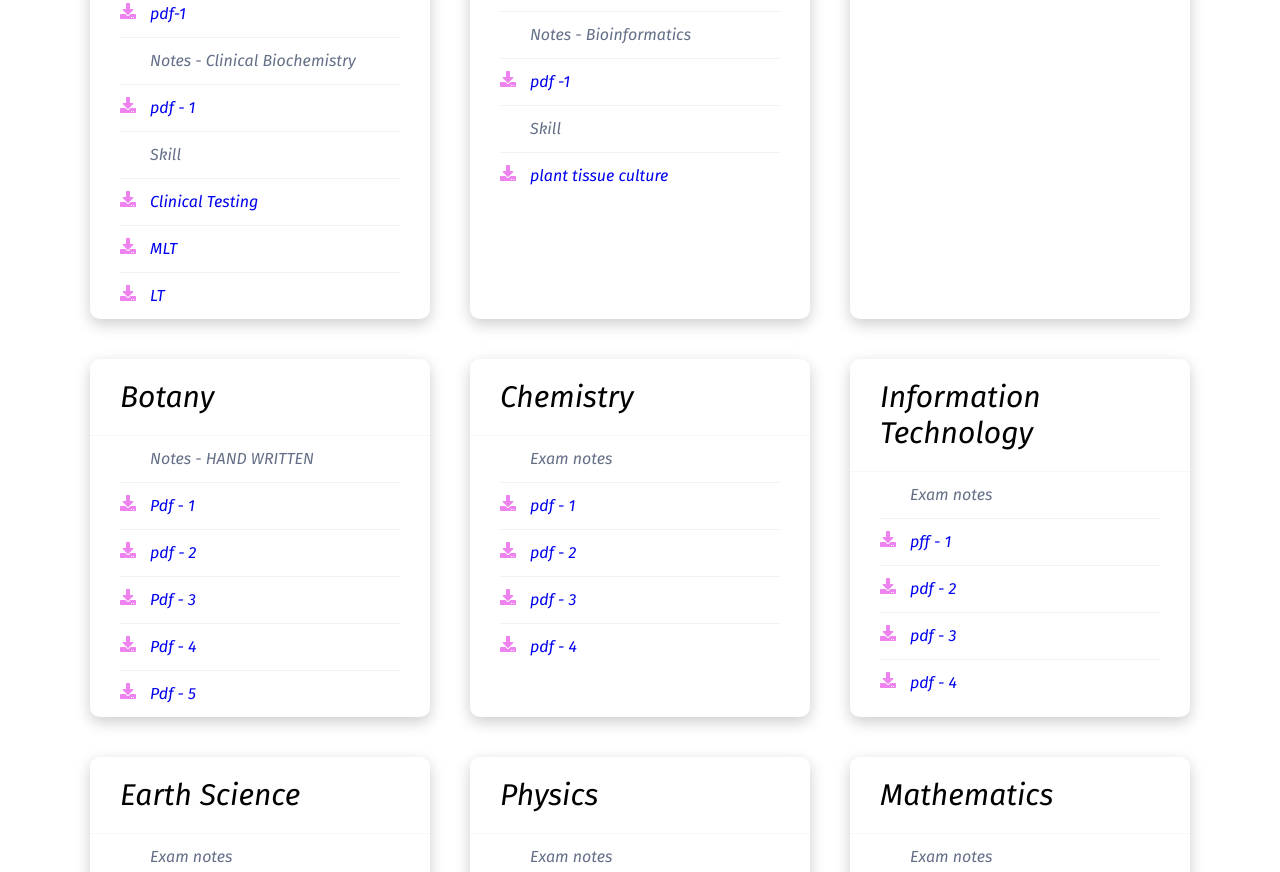
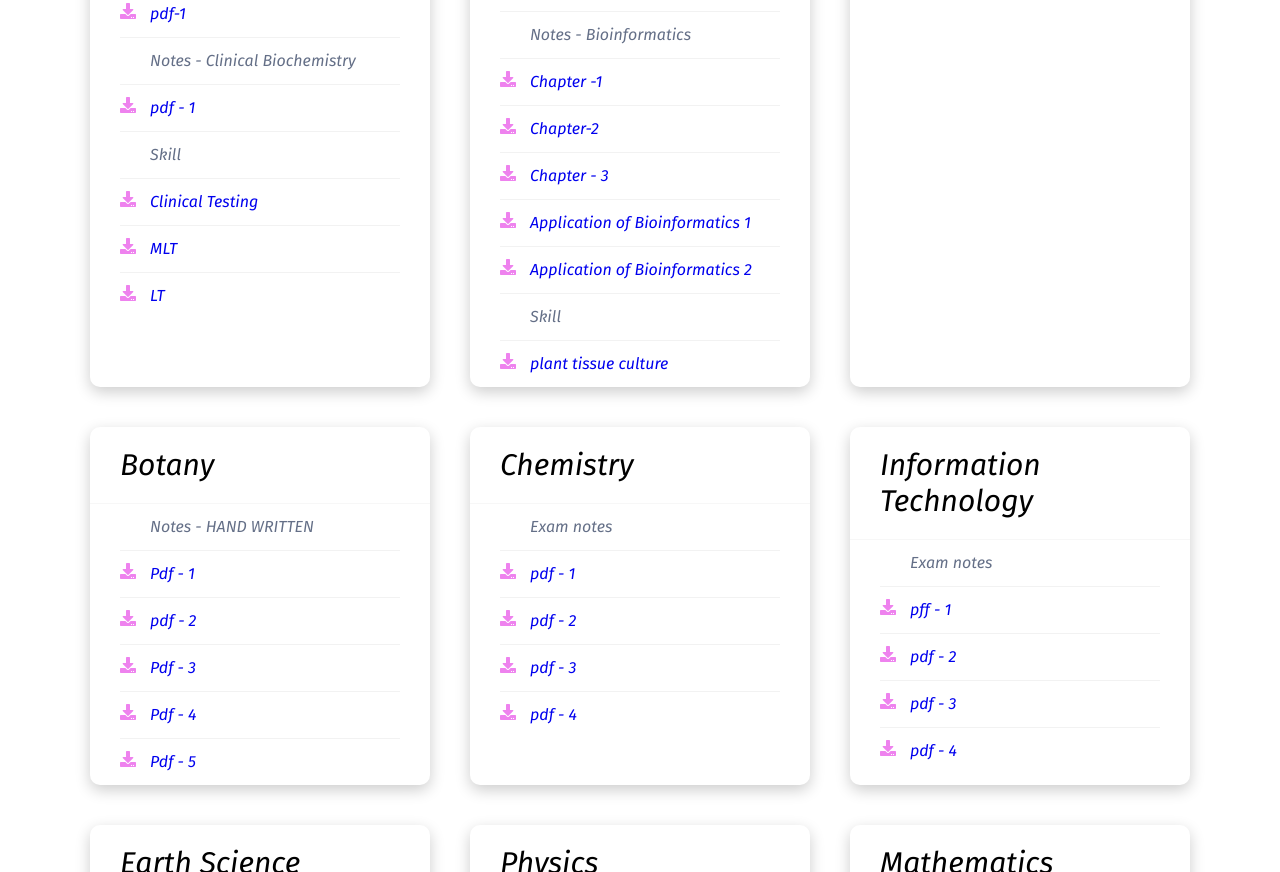
Before and after one commit to bhatmohsin/notesbook, a plain HTML site: page pages/semester_1.html in a window 1280 px wide. Shown: the part 1157-2029 px from the top of the page. Drawn offline with nearby package versions, Linux system fonts and the light colour scheme.

Commit message:
Update semester_1.html to add bioinformatics and biotechnology notes

```diff
--- a/pages/semester_1.html
+++ b/pages/semester_1.html
@@ -143,16 +143,20 @@
             <div class="pricing-body">
                 <ul>
                     <li>Proteins and amino acids</li>
-                    <li><a href="not_found.html"><i class="fa fa-download"></i> pdf -1 </a></li>
+                    <li><a href="https://drive.usercontent.google.com/u/0/uc?id=1mSoV7muDhUspkwrvePA-WclnFcmlJ0K0&export=download"><i class="fa fa-download"></i> pdf -1 </a></li>
                     <!--<li><a href="not_found.html"><i class="fa fa-download"></i> pdf -2</a></li>
                     <li><a href="not_found.html"><i class="fa fa-download"></i> pdf - 3</a></li>
                     <li><a href="not_found.html"><i class="fa fa-download"></i> pdf - 4</a></li>-->
                     <li>Carbohydrates </li>
-                    <li><a href="not_found.html"><i class="fa fa-download"></i> pdf -1 </a></li>
+                    <li><a href="https://drive.usercontent.google.com/u/0/uc?id=1mTyJLSmCow_Od2aGfErf3_wSxCDkwrZQ&export=download"><i class="fa fa-download"></i> pdf -1 </a></li>
                     <li>Fatty acids and nucleic acids </li>
-                    <li><a href="not_found.html"><i class="fa fa-download"></i> pdf -1 </a></li>
+                    <li><a href="https://drive.usercontent.google.com/u/0/uc?id=1mam9IFofjaDuwLR8GYwAShl2MwB7VakQ&export=download"><i class="fa fa-download"></i> pdf -1 </a></li>
                     <li>Notes - Bioinformatics</li>
-                    <li><a href="not_found.html"><i class="fa fa-download"></i> pdf -1 </a></li>
+                    <li><a href="https://docs.google.com/document/d/1mbycdBBcbGKiMqbuzwAxzdsZKmZnlz_-/edit?usp=drivesdk&ouid=107481126830327014102&rtpof=true&sd=true"><i class="fa fa-download"></i> Chapter -1 </a></li>
+                    <li><a href="https://docs.google.com/document/d/1mdVCx9hyNpaf2bhYpqIlvlik3IwMltKo/edit?usp=drivesdk&ouid=107481126830327014102&rtpof=true&sd=true"><i class="fa fa-download"></i>Chapter-2</a></li>
+                    <li><a href="https://docs.google.com/document/d/1mlCF1R2isoFkyyB53UDH27uR3I8fxb5D/edit?usp=drivesdk&ouid=107481126830327014102&rtpof=true&sd=true"><i class="fa fa-download"></i> Chapter - 3</a></li>
+                    <li><a href="https://docs.google.com/document/d/1mvXdLDd_DnQLJWJrmfFgzme8cZN6cecC/edit?usp=drivesdk&ouid=107481126830327014102&rtpof=true&sd=true"><i class="fa fa-download"></i>Application of Bioinformatics 1</a></li>
+                    <li><a href="https://docs.google.com/document/d/1mpNDbdNexgQyA0-X8hm65fdgkQ6OXVt2/edit?usp=drivesdk&ouid=107481126830327014102&rtpof=true&sd=true"><i class="fa fa-download"></i> Application of Bioinformatics 2</a></li>
                     <li>Skill</li>
                     <li><a href="not_found.html"><i class="fa fa-download"></i> plant tissue culture </a></li>
 
```
